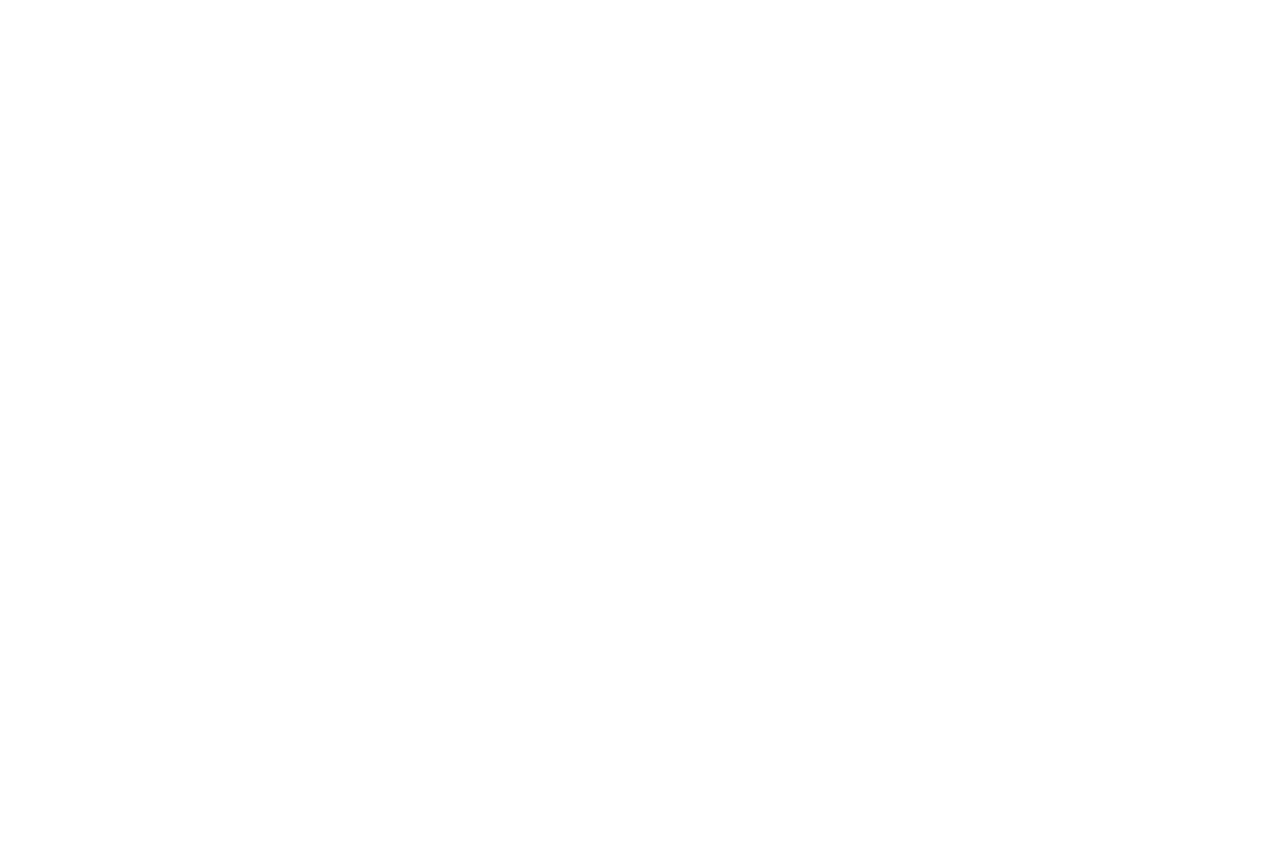
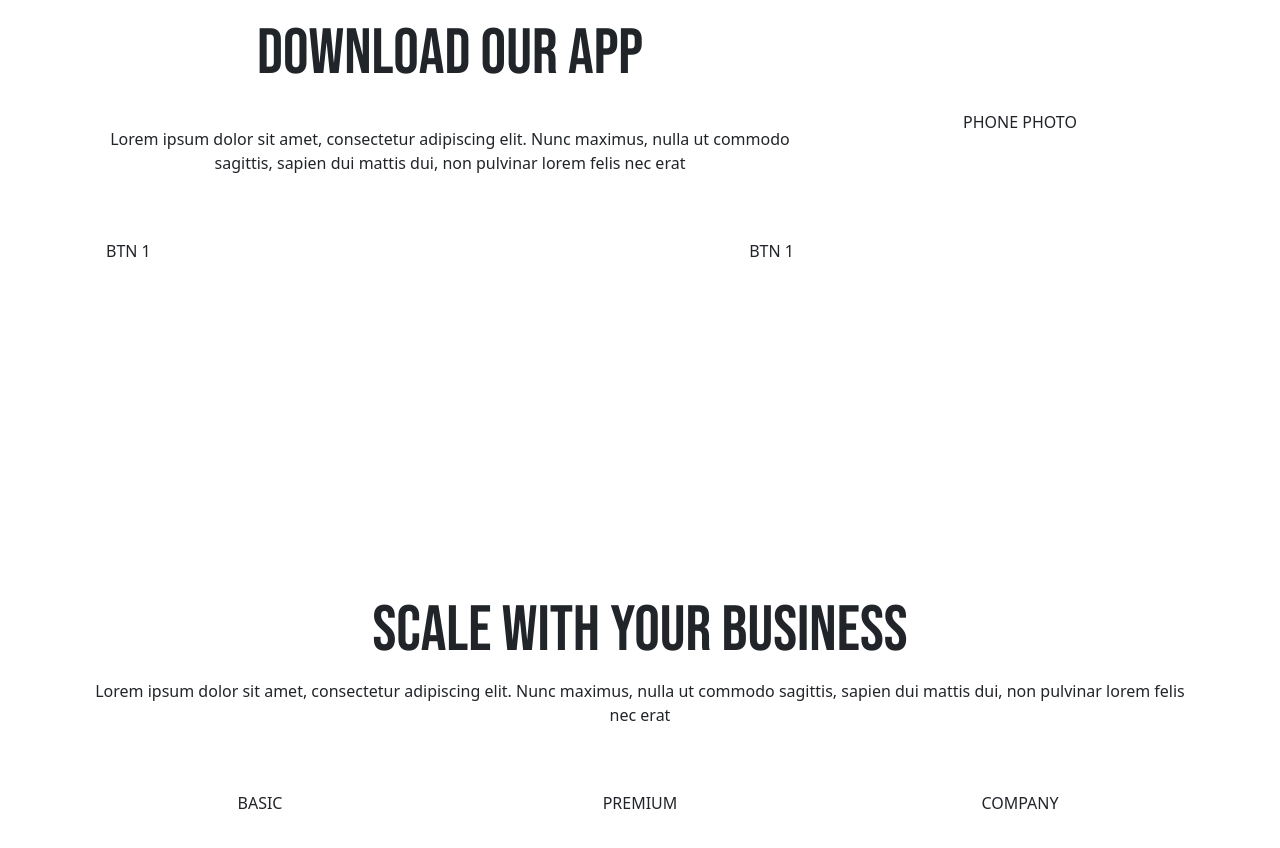
Before and after one commit to teamlumpia/swft_marketing_home, a Next.js app: page /Menu in a window 1280 px wide. Shown: the part 900-1748 px from the top of the page. Before the commit the page ends 904 px from the top, so only its background shows below. Built offline with nearby package versions, Linux system fonts and the light colour scheme.

Commit message:
services phone and pricing

```diff
--- /dev/null
+++ b/pages/Download.js
@@ -0,0 +1,34 @@
+import React from 'react';
+import styles from "../styles/Home.module.scss";
+import {Button, Row, Col, Media, Container} from 'react-bootstrap';
+
+const Download = (props) => {
+    return (
+        <div className={styles.download}>
+          <Container>
+                <Row>
+                    <Col xs={12} s={8} md={8} className="d-flex justify-content-center align-items-center">
+                        <Container className="my-auto">
+                            <Row className={styles.download_title}>
+                               Download our app
+                            </Row>
+                            <Row className={styles.download_description}>
+                                Lorem ipsum dolor sit amet, consectetur adipiscing elit. Nunc maximus,
+                                nulla ut commodo sagittis, sapien dui mattis dui, non pulvinar lorem felis nec erat
+                            </Row>
+                            <Row>
+                                <Col className={styles.download_button_left}>BTN 1</Col>
+                                <Col className={styles.download_button_right}>BTN 1</Col>
+                            </Row>
+                        </Container>
+                    </Col>
+                    <Col xs={12} s={4} md={4} className="d-flex justify-content-center align-items-center">
+                        PHONE PHOTO
+                    </Col>
+                </Row>
+            </Container>
+        </div>
+    );
+}
+
+export default Download;
--- a/pages/Menu.js
+++ b/pages/Menu.js
@@ -1,6 +1,7 @@
 import React from 'react';
 import { Nav, Navbar, Container, NavDropdown} from 'react-bootstrap';
 import styles from "../styles/Home.module.scss";
+import Download from './Download';
 import Home from './Home';
 import Services from './Services';
 
@@ -8,7 +9,7 @@ const Menu = (props) => {
     return (
         <div>
             <div className={styles.menu} >
-                <Navbar bg="none" expand="lg" fixed="top" className="p-3">
+                <Navbar bg="light" expand="lg" fixed="top" className="p-3">
                         <Navbar.Brand className={styles.navbar} href="#home">LOGO</Navbar.Brand>
                         <Navbar.Toggle aria-controls="basic-navbar-nav" />
                         <Navbar.Collapse id="basic-navbar-nav" className={styles.menu_header}>
--- /dev/null
+++ b/pages/Pricing.js
@@ -0,0 +1,27 @@
+import React from 'react';
+import styles from "../styles/Home.module.scss";
+import {Button, Row, Col, Media, Container} from 'react-bootstrap';
+
+const Pricing = (props) => {
+    return (
+        <div className={styles.pricing}>
+            <div className={styles.pricing_title}>
+                Scale with your business
+            </div>
+            <div className={styles.pricing_description}>
+            Lorem ipsum dolor sit amet, consectetur adipiscing elit.
+            Nunc maximus, nulla ut commodo sagittis, sapien dui mattis dui,
+            non pulvinar lorem felis nec erat
+            </div>
+            <Container>
+                <Row>
+                    <Col className="d-flex justify-content-center align-items-center">BASIC</Col>
+                    <Col className="d-flex justify-content-center align-items-center">PREMIUM</Col>
+                    <Col className="d-flex justify-content-center align-items-center">COMPANY</Col>
+                </Row>
+            </Container>
+        </div>
+    );
+}
+
+export default Pricing;
--- a/pages/Services.js
+++ b/pages/Services.js
@@ -1,9 +1,12 @@
 import React from 'react';
+import Download from './Download';
+import Pricing from './Pricing';
 
 const Services = (props) => {
     return (
         <div>
-            SERVICES
+            <Download />
+            <Pricing />
         </div>
     );
 }
--- a/styles/Home.module.scss
+++ b/styles/Home.module.scss
@@ -2,3 +2,5 @@
 @import "pages/variables";
 @import "pages/menu";
 @import "pages/home";
+@import "pages/download";
+@import "pages/pricing";
--- /dev/null
+++ b/styles/pages/_download.scss
@@ -0,0 +1,28 @@
+.download {
+    margin-top: 20vh;
+    margin-bottom: 40vh;
+
+    &_title {
+        font-size: 4rem;
+        font-family: $main_font;
+        padding: 2vw;
+        justify-content: center;
+    }
+
+    &_description {
+        justify-content: center;
+        text-align: center;
+        margin-bottom: 4rem;
+    }
+
+    &_button {
+        &_left {
+            justify-content: left;
+            text-align: left;
+        }
+        &_right {
+            justify-content: right;
+            text-align: right;
+        }
+    }
+}
--- /dev/null
+++ b/styles/pages/_pricing.scss
@@ -0,0 +1,17 @@
+.pricing {
+    margin-top: 20vh;
+    margin-bottom: 40vh;
+
+    &_title {
+        font-size: 4rem;
+        font-family: $main_font;
+        text-align: center;
+    }
+
+    &_description {
+        text-align: center;
+        padding-left: 5rem;
+        padding-right: 5rem;
+        margin-bottom: 8vh;
+    }
+}
```
